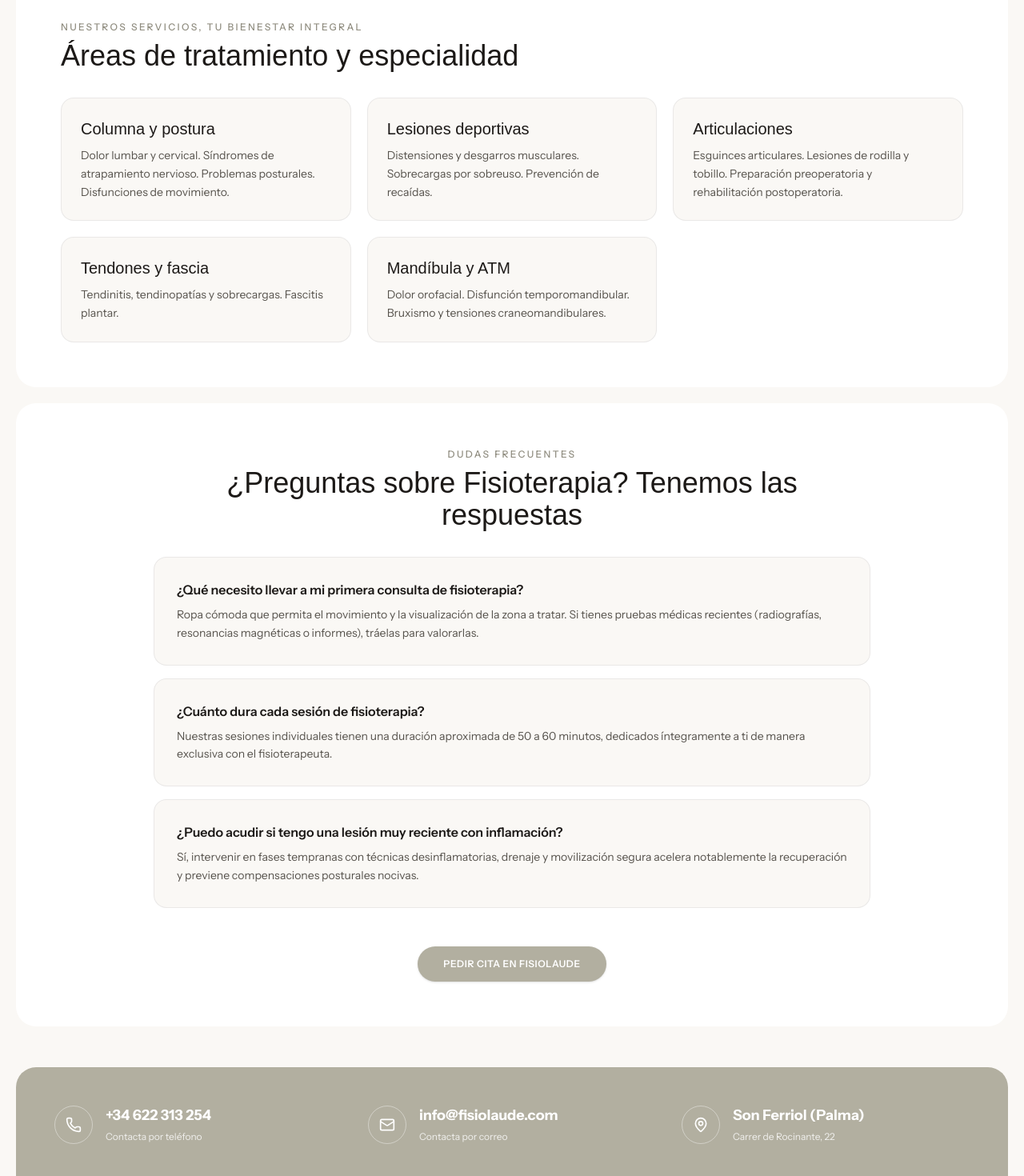
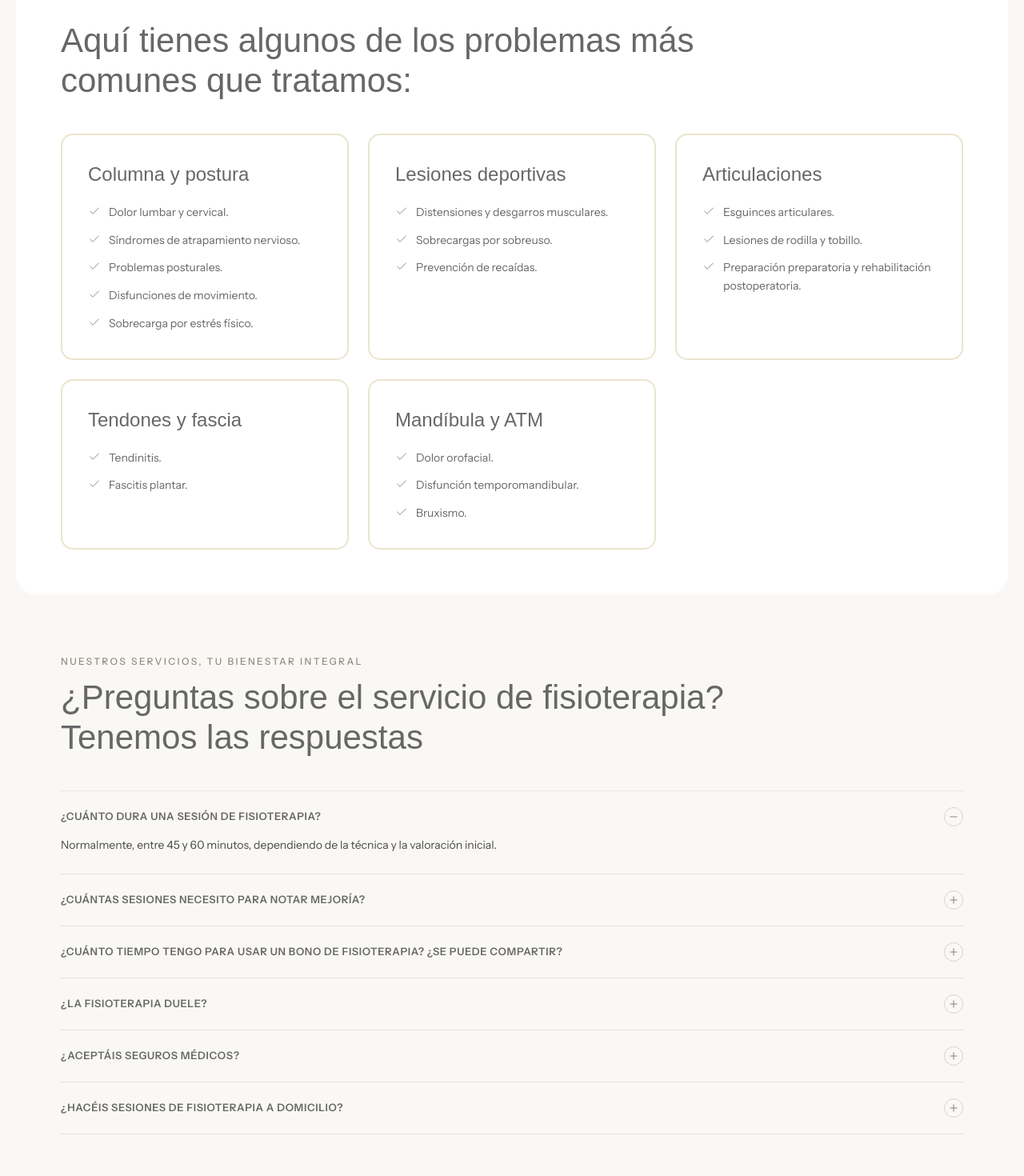
Before and after one commit to AlvaroDesigns/laude, a Next.js app: page /servicios/fisioterapia in a window 1280 px wide. Shown: the part 3200-4670 px from the top of the page at 80% size. Built offline with nearby package versions, Linux system fonts and the light colour scheme; a web font is replaced by a local one.

Commit message:
feat(servicios): match common problems cards and FAQ accordion with fisiolaude.com

```diff
--- a/src/app/servicios/[slug]/page.tsx
+++ b/src/app/servicios/[slug]/page.tsx
@@ -6,6 +6,7 @@ import Link from "next/link";
 import { Check, Sparkles, Compass, ShieldCheck, HeartHandshake, type LucideIcon } from "lucide-react";
 import { FaqSchema } from "@/components/seo/JsonLd";
 import { ScrollReveal } from "@/components/ui/ScrollReveal";
+import { ServiceFaqAccordion } from "@/components/ui/ServiceFaqAccordion";
 import { SERVICES_DATA } from "@/data/siteData";
 
 export const instant = false;
@@ -32,6 +33,11 @@ export async function generateMetadata({
   };
 }
 
+interface CommonProblemCategory {
+  title: string;
+  items: string[];
+}
+
 interface ServiceConfig {
   heroTitle: string;
   heroSubtitle: string;
@@ -48,6 +54,10 @@ interface ServiceConfig {
   pillars: { icon: LucideIcon; title: string; desc: string }[];
   areasLabel?: string;
   areas?: { title: string; desc: string }[];
+  commonProblemsTitle?: string;
+  commonProblems?: CommonProblemCategory[];
+  faqLabel?: string;
+  faqTitle?: string;
 }
 
 const SERVICE_CONFIGS: Record<string, ServiceConfig> = {
@@ -91,29 +101,52 @@ const SERVICE_CONFIGS: Record<string, ServiceConfig> = {
         desc: "Sabemos que es difícil cumplir tareas por el ritmo de vida o simplemente falta de fuerza de voluntad. Por eso priorizamos el seguimiento individual."
       }
     ],
-    areasLabel: "NUESTROS SERVICIOS, TU BIENESTAR INTEGRAL",
-    areas: [
+    commonProblemsTitle: "Aquí tienes algunos de los problemas más comunes que tratamos:",
+    commonProblems: [
       {
         title: "Columna y postura",
-        desc: "Dolor lumbar y cervical. Síndromes de atrapamiento nervioso. Problemas posturales. Disfunciones de movimiento."
+        items: [
+          "Dolor lumbar y cervical.",
+          "Síndromes de atrapamiento nervioso.",
+          "Problemas posturales.",
+          "Disfunciones de movimiento.",
+          "Sobrecarga por estrés físico."
+        ]
       },
       {
         title: "Lesiones deportivas",
-        desc: "Distensiones y desgarros musculares. Sobrecargas por sobreuso. Prevención de recaídas."
+        items: [
+          "Distensiones y desgarros musculares.",
+          "Sobrecargas por sobreuso.",
+          "Prevención de recaídas."
+        ]
       },
       {
         title: "Articulaciones",
-        desc: "Esguinces articulares. Lesiones de rodilla y tobillo. Preparación preoperatoria y rehabilitación postoperatoria."
+        items: [
+          "Esguinces articulares.",
+          "Lesiones de rodilla y tobillo.",
+          "Preparación preparatoria y rehabilitación postoperatoria."
+        ]
       },
       {
         title: "Tendones y fascia",
-        desc: "Tendinitis, tendinopatías y sobrecargas. Fascitis plantar."
+        items: [
+          "Tendinitis.",
+          "Fascitis plantar."
+        ]
       },
       {
         title: "Mandíbula y ATM",
-        desc: "Dolor orofacial. Disfunción temporomandibular. Bruxismo y tensiones craneomandibulares."
+        items: [
+          "Dolor orofacial.",
+          "Disfunción temporomandibular.",
+          "Bruxismo."
+        ]
       }
-    ]
+    ],
+    faqLabel: "NUESTROS SERVICIOS, TU BIENESTAR INTEGRAL",
+    faqTitle: "¿Preguntas sobre el servicio de fisioterapia? Tenemos las respuestas"
   },
   "pilates-suelo": {
     heroTitle: "Pilates Suelo",
@@ -154,7 +187,9 @@ const SERVICE_CONFIGS: Record<string, ServiceConfig> = {
         title: "Variedad y dinamismo",
         desc: "Sesiones progresivas que combinan fluidez, técnica y bienestar integral."
       }
-    ]
+    ],
+    faqLabel: "NUESTROS SERVICIOS, TU BIENESTAR INTEGRAL",
+    faqTitle: "¿Preguntas sobre Pilates Suelo? Tenemos las respuestas"
   },
   "pilates-maquinas": {
     heroTitle: "Pilates Máquinas",
@@ -187,15 +222,17 @@ const SERVICE_CONFIGS: Record<string, ServiceConfig> = {
       },
       {
         icon: ShieldCheck,
-        title: "Wunda Chair",
-        desc: "Entrenamiento avanzado de equilibrio, fuerza de piernas y tronco."
+        title: "Adaptado a cada nivel",
+        desc: "Desde personas con dolor de espalda hasta deportistas que buscan optimizar su rendimiento."
       },
       {
         icon: HeartHandshake,
         title: "Atención individualizada",
         desc: "Máximo 4 personas por clase para una supervisión clínica constante."
       }
-    ]
+    ],
+    faqLabel: "NUESTROS SERVICIOS, TU BIENESTAR INTEGRAL",
+    faqTitle: "¿Preguntas sobre Pilates Máquinas? Tenemos las respuestas"
   }
 };
 
@@ -250,7 +287,9 @@ export default async function ServiceDetailPage({
         title: "Acompañamiento real",
         desc: "Seguimiento cercano en cada etapa de tu proceso."
       }
-    ]
+    ],
+    faqLabel: "NUESTROS SERVICIOS, TU BIENESTAR INTEGRAL",
+    faqTitle: `¿Preguntas sobre ${service.title}? Tenemos las respuestas`
   };
 
   return (
@@ -290,7 +329,7 @@ export default async function ServiceDetailPage({
         </div>
       </section>
 
-      {/* 2. EXACT SECTION REQUESTED BY USER (No resignarte al dolor + Reservar cita + Photo) */}
+      {/* 2. INTRO QUOTE & CTA SECTION */}
       <ScrollReveal>
         <section className="py-12 sm:py-16 md:py-20 px-4 sm:px-6 max-w-5xl mx-auto text-center space-y-7">
           <p className="text-stone-600 text-sm sm:text-base md:text-[17px] font-light leading-relaxed max-w-4xl mx-auto">
@@ -316,7 +355,7 @@ export default async function ServiceDetailPage({
         </section>
       </ScrollReveal>
 
-      {/* 3. PHOTO BANNER (Woman with dumbbell / service image with rounded-[25px]) */}
+      {/* 3. PHOTO BANNER */}
       <ScrollReveal>
         <section className="mx-4 sm:mx-5 rounded-[25px] overflow-hidden relative aspect-[16/9] sm:aspect-[21/9] shadow-sm">
           <Image
@@ -328,7 +367,7 @@ export default async function ServiceDetailPage({
         </section>
       </ScrollReveal>
 
-      {/* 4. TWO-COLUMN HIGHLIGHT SECTION (Tu recuperacion empieza aqui + man on roller) */}
+      {/* 4. TWO-COLUMN HIGHLIGHT SECTION */}
       <ScrollReveal>
         <section className="mx-4 sm:mx-5 bg-white rounded-[25px] p-6 sm:p-10 lg:p-14 overflow-hidden">
           <div className="grid grid-cols-1 lg:grid-cols-12 gap-8 lg:gap-14 items-center">
@@ -376,7 +415,7 @@ export default async function ServiceDetailPage({
         </section>
       </ScrollReveal>
 
-      {/* 5. 4 PILLARS SECTION (Warm beige cards) */}
+      {/* 5. 4 PILLARS SECTION */}
       <ScrollReveal>
         <section className="mx-4 sm:mx-5 bg-white rounded-[25px] p-6 sm:p-10 lg:p-14 overflow-hidden space-y-10">
           <h2 className="font-editorial text-3xl sm:text-4xl text-stone-900 font-normal max-w-3xl text-left leading-tight">
@@ -409,31 +448,31 @@ export default async function ServiceDetailPage({
         </section>
       </ScrollReveal>
 
-      {/* 6. AREAS DE TRATAMIENTO (If available) */}
-      {config.areas && (
+      {/* 6. PROBLEMAS MÁS COMUNES */}
+      {config.commonProblems && config.commonProblems.length > 0 && (
         <ScrollReveal>
-          <section className="mx-4 sm:mx-5 bg-white rounded-[25px] p-6 sm:p-10 lg:p-14 overflow-hidden space-y-8">
-            <div className="text-left space-y-2">
-              <p className="text-xs uppercase font-medium tracking-[0.2em] text-[#8F8C7F]">
-                {config.areasLabel || "NUESTROS SERVICIOS, TU BIENESTAR INTEGRAL"}
-              </p>
-              <h2 className="font-editorial text-3xl sm:text-4xl text-stone-900 font-normal">
-                Áreas de tratamiento y especialidad
-              </h2>
-            </div>
+          <section className="mx-4 sm:mx-5 bg-white rounded-[25px] p-6 sm:p-10 lg:p-14 overflow-hidden space-y-8 sm:space-y-10 text-left">
+            <h2 className="font-editorial text-2xl sm:text-3xl md:text-4xl lg:text-[42px] text-[#676767] font-normal leading-[1.2] max-w-4xl">
+              {config.commonProblemsTitle || "Aquí tienes algunos de los problemas más comunes que tratamos:"}
+            </h2>
 
-            <div className="grid grid-cols-1 sm:grid-cols-2 lg:grid-cols-3 gap-5">
-              {config.areas.map((area, idx) => (
+            <div className="grid grid-cols-1 md:grid-cols-2 lg:grid-cols-3 gap-6">
+              {config.commonProblems.map((problem, idx) => (
                 <div
                   key={idx}
-                  className="bg-[#FAF8F5] p-6 rounded-2xl border border-stone-200/80 space-y-2"
+                  className="bg-white rounded-[15px] border-2 border-[#eae4ce] p-6 sm:p-8 flex flex-col justify-start"
                 >
-                  <h3 className="font-editorial text-xl text-stone-900 font-normal">
-                    {area.title}
+                  <h3 className="font-editorial text-xl sm:text-2xl text-[#676767] font-normal mb-5 leading-snug">
+                    {problem.title}
                   </h3>
-                  <p className="text-stone-600 text-xs sm:text-sm font-light leading-relaxed">
-                    {area.desc}
-                  </p>
+                  <ul className="space-y-3">
+                    {problem.items.map((item, i) => (
+                      <li key={i} className="flex items-start gap-2.5 text-xs sm:text-sm text-[#676767] font-light leading-relaxed">
+                        <Check className="w-4 h-4 text-[#8F8C7F] shrink-0 mt-0.5" strokeWidth={1.5} />
+                        <span>{item}</span>
+                      </li>
+                    ))}
+                  </ul>
                 </div>
               ))}
             </div>
@@ -441,45 +480,13 @@ export default async function ServiceDetailPage({
         </ScrollReveal>
       )}
 
-      {/* 7. FAQS SECTION */}
+      {/* 7. PREGUNTAS FRECUENTES (Interactive Accordion Island) */}
       <ScrollReveal>
-        <section className="mx-4 sm:mx-5 bg-white rounded-[25px] p-6 sm:p-10 lg:p-14 overflow-hidden">
-          <div className="max-w-4xl mx-auto space-y-8">
-            <div className="text-center space-y-2">
-              <p className="text-xs uppercase font-medium tracking-[0.2em] text-[#8F8C7F]">
-                DUDAS FRECUENTES
-              </p>
-              <h2 className="font-editorial text-3xl sm:text-4xl text-stone-900 font-normal">
-                ¿Preguntas sobre {config.heroTitle}? Tenemos las respuestas
-              </h2>
-            </div>
-
-            <div className="space-y-4 text-left">
-              {service.faqs.map((faq, i) => (
-                <div
-                  key={i}
-                  className="bg-[#FAF8F5] p-7 rounded-2xl border border-stone-200/80 transition-all"
-                >
-                  <h3 className="text-base font-semibold text-stone-900 mb-2">
-                    {faq.question}
-                  </h3>
-                  <p className="text-xs sm:text-sm text-stone-600 font-light leading-relaxed">
-                    {faq.answer}
-                  </p>
-                </div>
-              ))}
-            </div>
-
-            <div className="text-center pt-4">
-              <Link
-                href="/reservas"
-                className="inline-block bg-[#B2AFA0] hover:bg-[#9E9B8D] text-white px-8 py-3.5 rounded-full text-xs uppercase tracking-wider font-semibold shadow transition-all hover:scale-105"
-              >
-                Pedir cita en Fisiolaude
-              </Link>
-            </div>
-          </div>
-        </section>
+        <ServiceFaqAccordion
+          label={config.faqLabel || "NUESTROS SERVICIOS, TU BIENESTAR INTEGRAL"}
+          title={config.faqTitle || `¿Preguntas sobre el servicio de ${config.heroTitle}? Tenemos las respuestas`}
+          faqs={service.faqs}
+        />
       </ScrollReveal>
     </div>
   );
--- /dev/null
+++ b/src/components/ui/ServiceFaqAccordion.tsx
@@ -0,0 +1,74 @@
+'use client';
+
+import React, { useState } from "react";
+import { Plus, Minus } from "lucide-react";
+
+export interface FaqItem {
+  question: string;
+  answer: string;
+}
+
+interface ServiceFaqAccordionProps {
+  label?: string;
+  title: string;
+  faqs: FaqItem[];
+}
+
+export function ServiceFaqAccordion({ label, title, faqs }: ServiceFaqAccordionProps) {
+  // First item open by default like in reference screenshot
+  const [openIndices, setOpenIndices] = useState<number[]>([0]);
+
+  const toggleIndex = (index: number) => {
+    setOpenIndices(prev =>
+      prev.includes(index) ? prev.filter(i => i !== index) : [...prev, index]
+    );
+  };
+
+  return (
+    <section className="mx-4 sm:mx-5 bg-[#FAF8F5] rounded-[25px] p-6 sm:p-10 lg:p-14 overflow-hidden text-left">
+      {label && (
+        <p className="text-[11px] sm:text-xs uppercase font-medium tracking-[0.2em] text-[#8F8C7F] mb-3">
+          {label}
+        </p>
+      )}
+
+      <h2 className="font-editorial text-2xl sm:text-3xl md:text-4xl lg:text-[42px] text-[#676767] font-normal leading-[1.2] mb-8 sm:mb-10 max-w-4xl">
+        {title}
+      </h2>
+
+      <div className="divide-y divide-stone-200/90 border-t border-b border-stone-200/90">
+        {faqs.map((faq, idx) => {
+          const isOpen = openIndices.includes(idx);
+          return (
+            <div key={idx} className="py-4 sm:py-5">
+              <button
+                type="button"
+                onClick={() => toggleIndex(idx)}
+                className="w-full flex items-center justify-between gap-4 text-left group cursor-pointer focus:outline-none"
+                aria-expanded={isOpen}
+              >
+                <span className="text-xs sm:text-[13px] font-semibold uppercase tracking-wider text-[#676767] group-hover:text-stone-900 transition-colors">
+                  {faq.question}
+                </span>
+
+                <span className="w-6 h-6 rounded-full border border-stone-300 flex items-center justify-center text-stone-500 shrink-0 group-hover:border-stone-500 group-hover:text-stone-700 transition-colors">
+                  {isOpen ? (
+                    <Minus className="w-3.5 h-3.5 stroke-[1.5]" />
+                  ) : (
+                    <Plus className="w-3.5 h-3.5 stroke-[1.5]" />
+                  )}
+                </span>
+              </button>
+
+              {isOpen && (
+                <div className="pt-3 pb-1 text-xs sm:text-sm text-[#4a4a4a] font-light leading-relaxed">
+                  <p>{faq.answer}</p>
+                </div>
+              )}
+            </div>
+          );
+        })}
+      </div>
+    </section>
+  );
+}
--- a/src/data/siteData.ts
+++ b/src/data/siteData.ts
@@ -114,16 +114,28 @@ export const SERVICES_DATA: Record<string, Service> = {
     ],
     faqs: [
       {
-        question: "¿Qué necesito llevar a mi primera consulta de fisioterapia?",
-        answer: "Ropa cómoda que permita el movimiento y la visualización de la zona a tratar. Si tienes pruebas médicas recientes (radiografías, resonancias magnéticas o informes), tráelas para valorarlas."
+        question: "¿Cuánto dura una sesión de fisioterapia?",
+        answer: "Normalmente, entre 45 y 60 minutos, dependiendo de la técnica y la valoración inicial."
       },
       {
-        question: "¿Cuánto dura cada sesión de fisioterapia?",
-        answer: "Nuestras sesiones individuales tienen una duración aproximada de 50 a 60 minutos, dedicados íntegramente a ti de manera exclusiva con el fisioterapeuta."
+        question: "¿Cuántas sesiones necesito para notar mejoría?",
+        answer: "Varía según cada persona y el tipo de lesión. Algunas personas notan alivio en 1-2 sesiones, mientras que otras necesitan un plan más prolongado (4-6 sesiones o más). Hacemos una valoración inicial para estimar el número de sesiones y te decimos, en caso necesario, que bono te sale más rentable."
       },
       {
-        question: "¿Puedo acudir si tengo una lesión muy reciente con inflamación?",
-        answer: "Sí, intervenir en fases tempranas con técnicas desinflamatorias, drenaje y movilización segura acelera notablemente la recuperación y previene compensaciones posturales nocivas."
+        question: "¿Cuánto tiempo tengo para usar un bono de fisioterapia? ¿Se puede compartir?",
+        answer: "El bono tanto de 5 como de 10 sesiones tienes 9 meses para poder disfrutarlo. Están pensados para programas de fisioterapia que requieran más de una sesión y un seguimiento supervisado por el fisioterapeuta. Pero también para aquellos que debido a su trabajo, deporte necesiten venir con más frecuencia a fisioterapia. También es posible compartir el bono con un familiar u amigo."
+      },
+      {
+        question: "¿La fisioterapia duele?",
+        answer: "No siempre. Es decir se puede utilizar tanto técnicas de terapia manual, invasiva y ejercicio terapéutico. Puede haber cierta molestias en algún momento del tratamiento, pero no buscamos “dolor” para curar. Por tanto es una falsa creencia el “cuanto más duela, más cura”."
+      },
+      {
+        question: "¿Aceptáis seguros médicos?",
+        answer: "No trabajamos con seguros. Pero si es necesario podemos hacerte justificante o informe sobre tu caso clínico e indicar el número de sesiones requeridas para tu dolencia."
+      },
+      {
+        question: "¿Hacéis sesiones de fisioterapia a domicilio?",
+        answer: "De momento, no hacemos ese servicio. Pero contamos con un espacio amplio de fácil acceso y adaptado según la normativa como centro sanitario."
       }
     ]
   },
```
